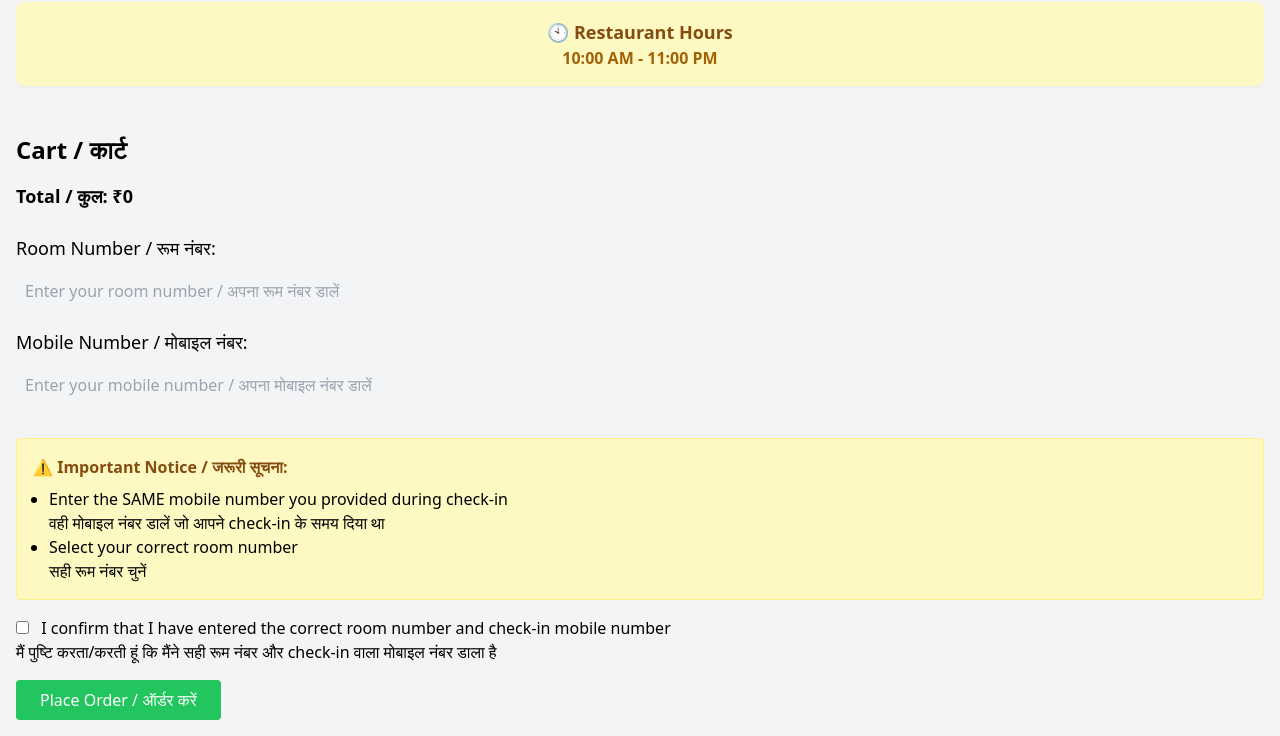
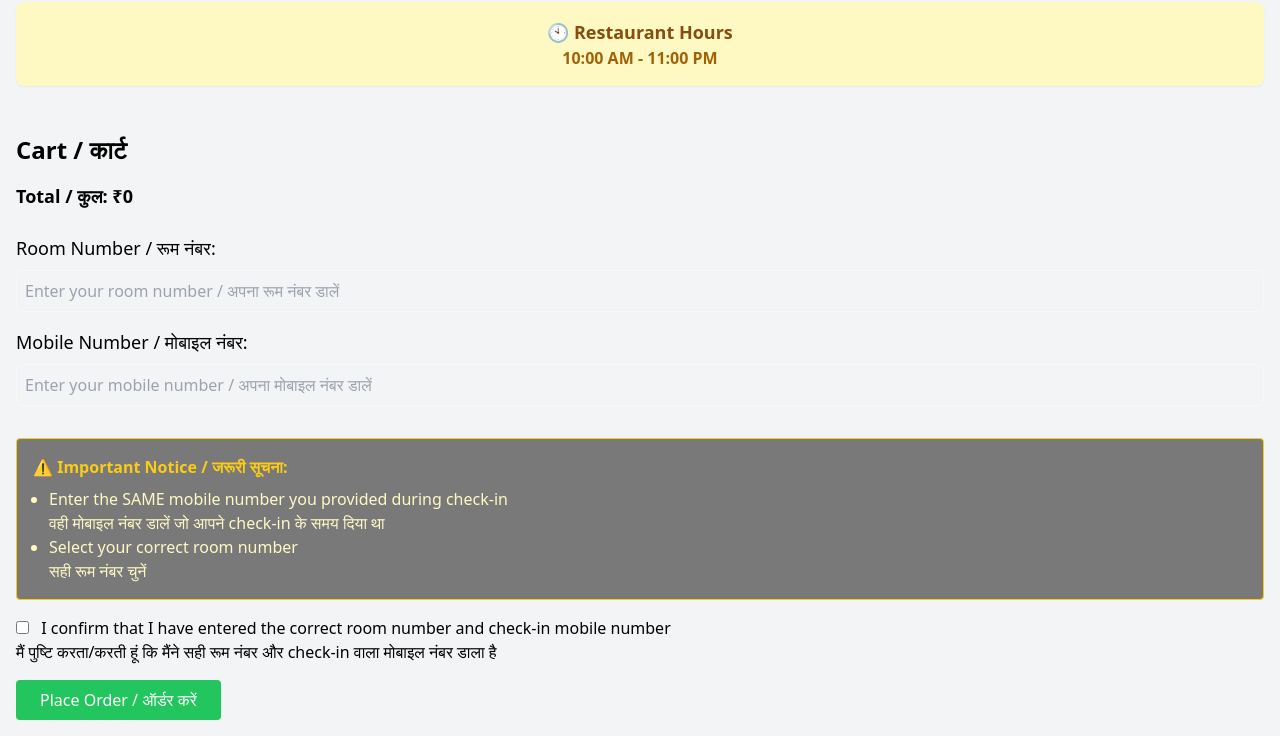
Before and after one commit to raiguesthouseweb/raiguesthouse, a plain HTML site: page index.html in a window 1280 px wide. Shown: the part 74-810 px from the top of the page. Drawn offline with nearby package versions, Linux system fonts and the light colour scheme.

Commit message:
WARNING VISIBLE NOW

```diff
--- a/index.html
+++ b/index.html
@@ -42,9 +42,9 @@
                    style="border-color: rgba(255, 255, 255, 0.3);"
                    required>
 
-            <div class="warning-note bg-yellow-100 p-4 rounded border border-yellow-200 my-4">
-                <strong class="text-yellow-800">⚠️ Important Notice / जरूरी सूचना:</strong>
-                <ul class="list-disc ml-4 mt-2">
+            <div class="warning-note p-4 rounded border border-yellow-400 my-4" style="background: rgba(0, 0, 0, 0.5);">
+                <strong class="text-yellow-400">⚠️ Important Notice / जरूरी सूचना:</strong>
+                <ul class="list-disc ml-4 mt-2 text-yellow-100">
                     <li>Enter the SAME mobile number you provided during check-in<br>
                         वही मोबाइल नंबर डालें जो आपने check-in के समय दिया था</li>
                     <li>Select your correct room number<br>
```
